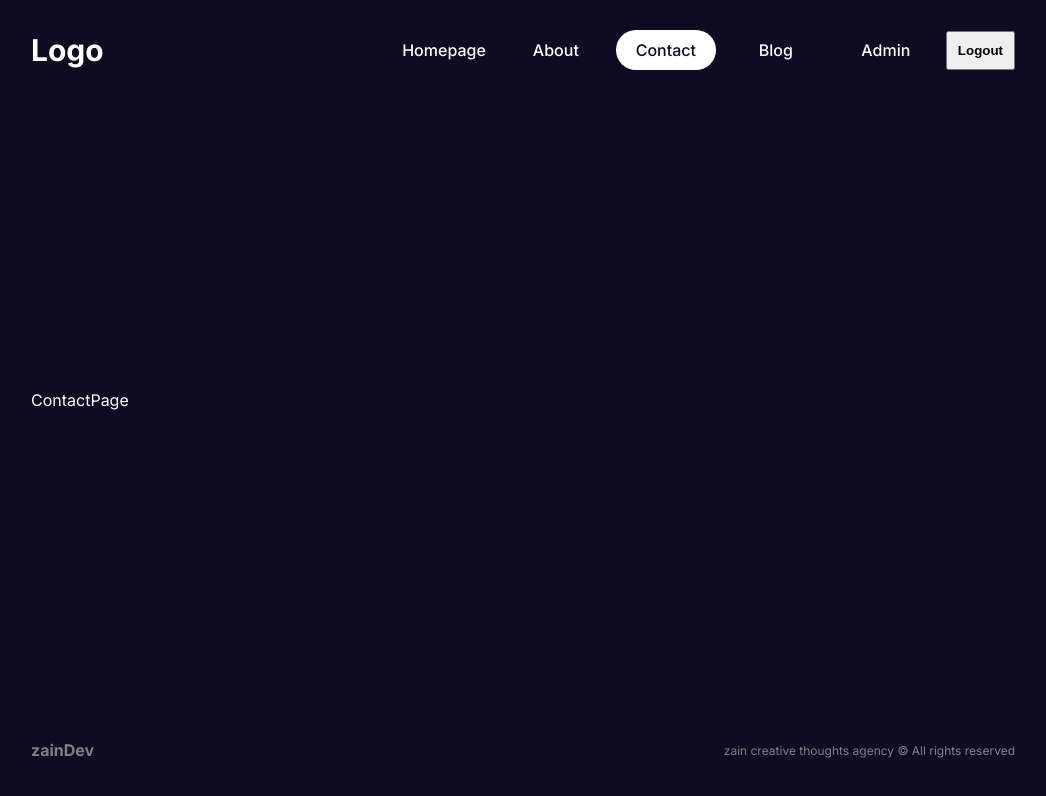
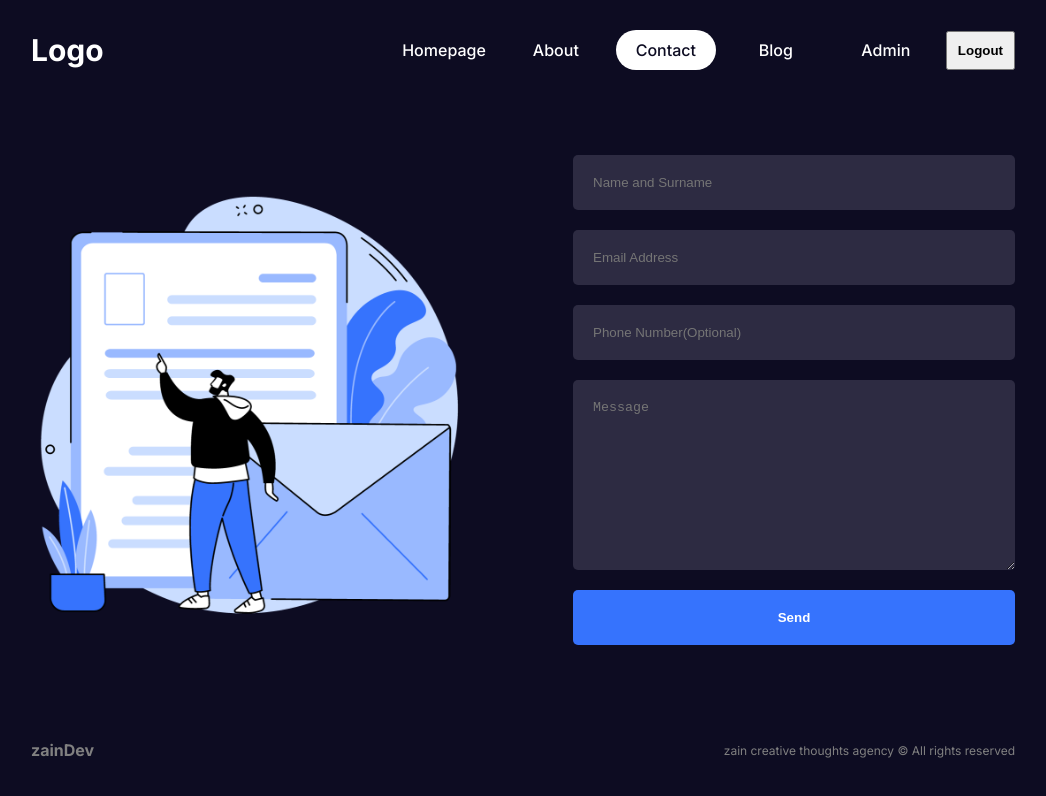
Before and after one commit to ZainAhmed/FullStackReactApp, a Next.js app: page /contact in a window 1280 px wide. Shown: the top 796 px of the page, without its empty margins (117-1163 px from the left). Built offline with nearby package versions, Linux system fonts and the light colour scheme.

Commit message:
created contact page

```diff
--- /dev/null
+++ b/src/app/contact/contact.module.css
@@ -0,0 +1,43 @@
+.container {
+  display: flex;
+  align-items: center;
+  gap: 100px;
+}
+
+.imageContainer {
+  flex: 1;
+  height: 500px;
+  position: relative;
+}
+.formContainer {
+  flex: 1;
+}
+
+.img {
+  object-fit: contain;
+}
+
+.form {
+  display: flex;
+  flex-direction: column;
+  gap: 20px;
+}
+.form input,
+.form textarea {
+  padding: 20px;
+  border-radius: 5px;
+  border: none;
+  outline: none;
+  background-color: var(--bgSoft);
+  color: var(--text);
+}
+
+.form button {
+  padding: 20px;
+  border: none;
+  border-radius: 5px;
+  color: var(--text);
+  background-color: var(--btn);
+  font-weight: bold;
+  cursor: pointer;
+}
--- a/src/app/contact/page.tsx
+++ b/src/app/contact/page.tsx
@@ -1,9 +1,23 @@
-
+import Image from "next/image";
+import styles from "./contact.module.css";
 
 function ContactPage() {
   return (
-    <div>ContactPage</div>
-  )
+    <div className={styles.container}>
+      <div className={styles.imageContainer}>
+        <Image src="/contact.png" alt="" fill className={styles.img} />
+      </div>
+      <div className={styles.formContainer}>
+        <form action="" className={styles.form}>
+          <input type="text" placeholder="Name and Surname" />
+          <input type="text" placeholder="Email Address" />
+          <input type="text" placeholder="Phone Number(Optional)" />
+          <textarea name="" id="" cols={30} rows={10} placeholder="Message" />
+          <button>Send</button>
+        </form>
+      </div>
+    </div>
+  );
 }
 
-export default ContactPage
+export default ContactPage;
```
